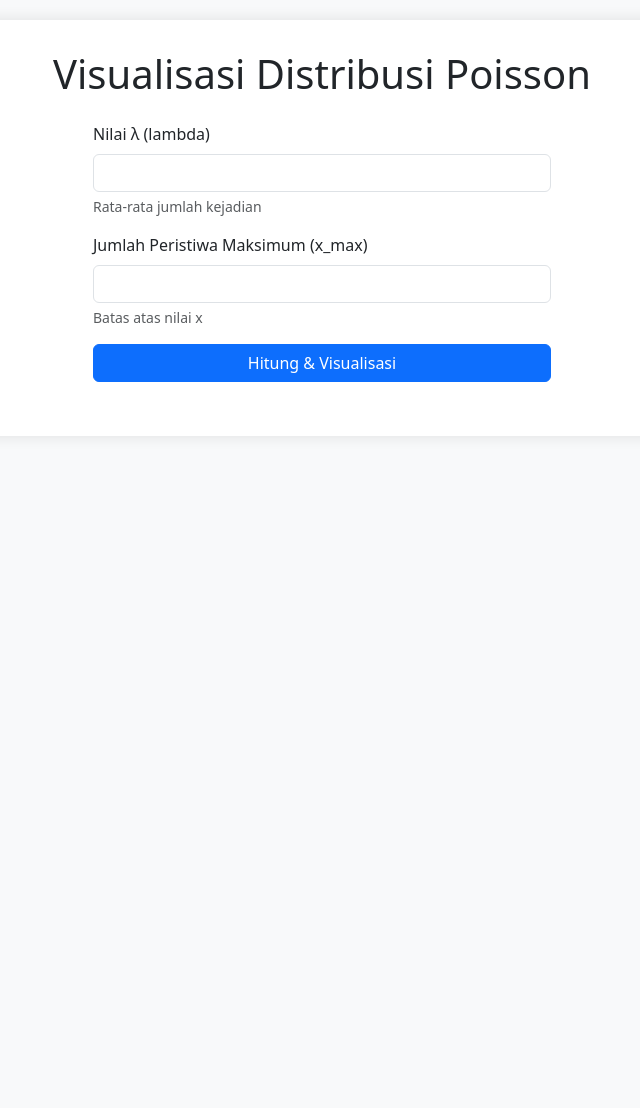
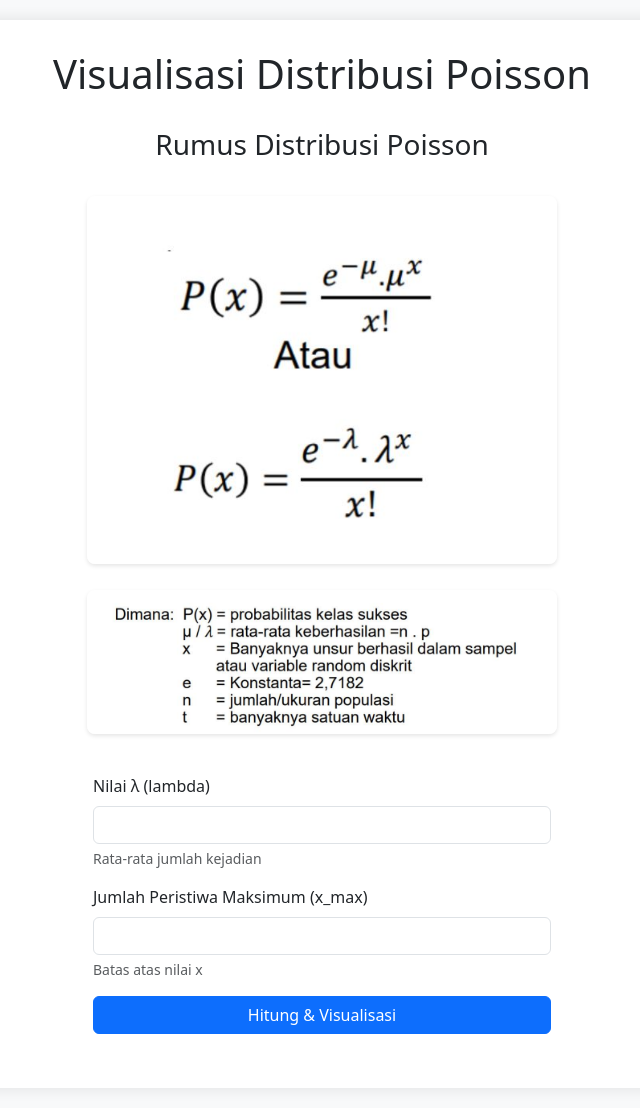
Before and after one commit to Rifkyrahmat2006/ProjectProbstatKel1, a Flask app: page / in a window 1280 px wide. Shown: the whole page, without its empty margins (318-958 px from the left). Before the commit the page ends 382 px from the top, so only its background shows below. Run offline with Flask 3, Linux system fonts and the light colour scheme.

Commit message:
first commit

```diff
--- a/templates/index.html
+++ b/templates/index.html
@@ -32,11 +32,28 @@
             text-align: center;
             margin: 20px 0;
         }
+        .rumus {
+            margin: 30px 0;
+            text-align: center;
+        }
+        .rumus img {
+            max-width: 50%;
+            height: auto;
+            margin: 10px 0;
+            border-radius: 8px;
+            box-shadow: 0 2px 4px rgba(0,0,0,0.1);
+        }
     </style>
 </head>
 <body>
     <div class="container">
         <h1 class="text-center mb-4">Visualisasi Distribusi Poisson</h1>
+
+        <div class="rumus">
+            <h3 class="mb-4">Rumus Distribusi Poisson</h3>
+            <img src="{{ url_for('static', filename='Rumus.jpg') }}" alt="Rumus Distribusi Poisson" class="mb-3">
+            <img src="{{ url_for('static', filename='Penjelasan_rumus.jpg') }}" alt="Penjelasan Rumus Distribusi Poisson">
+        </div>
 
         <div class="row justify-content-center">
             <div class="col-md-6">
```
Also changed, not shown: static/Penjelasan_rumus.jpg (added), static/Rumus.jpg (added).
